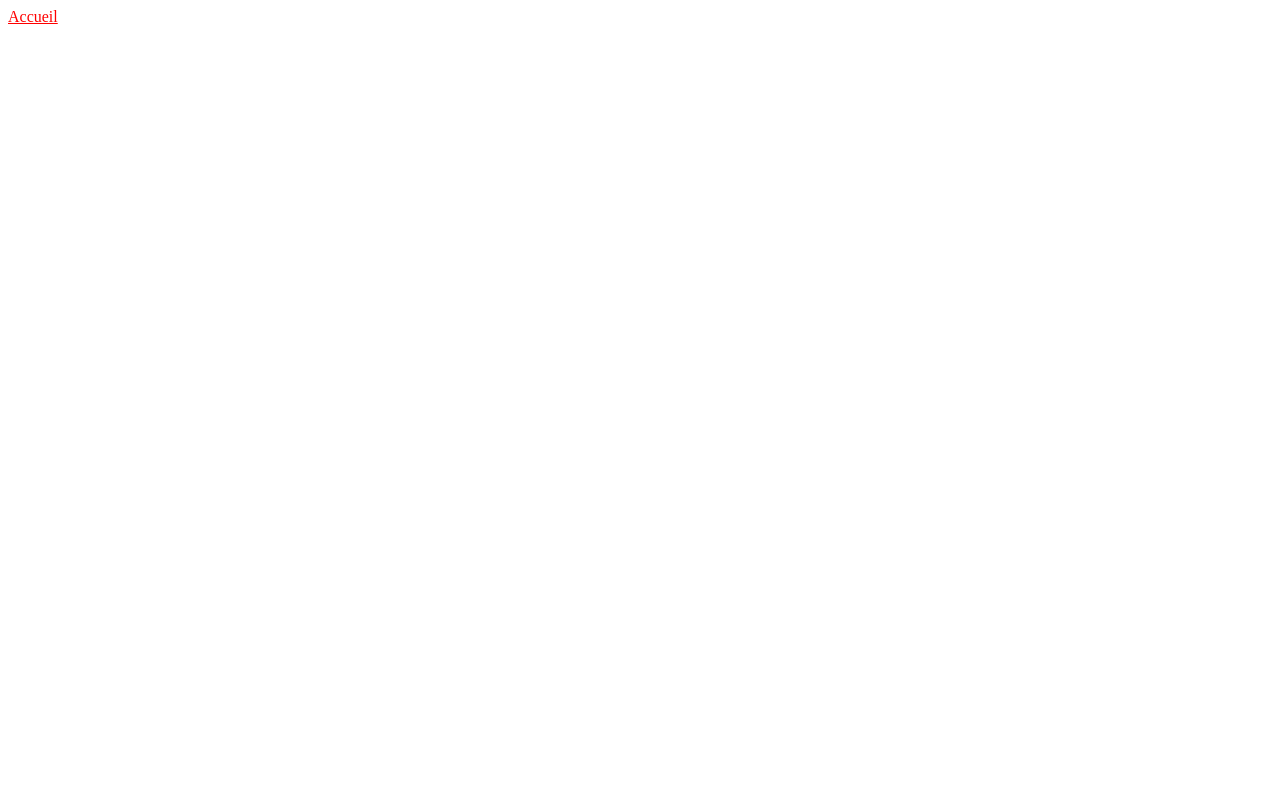
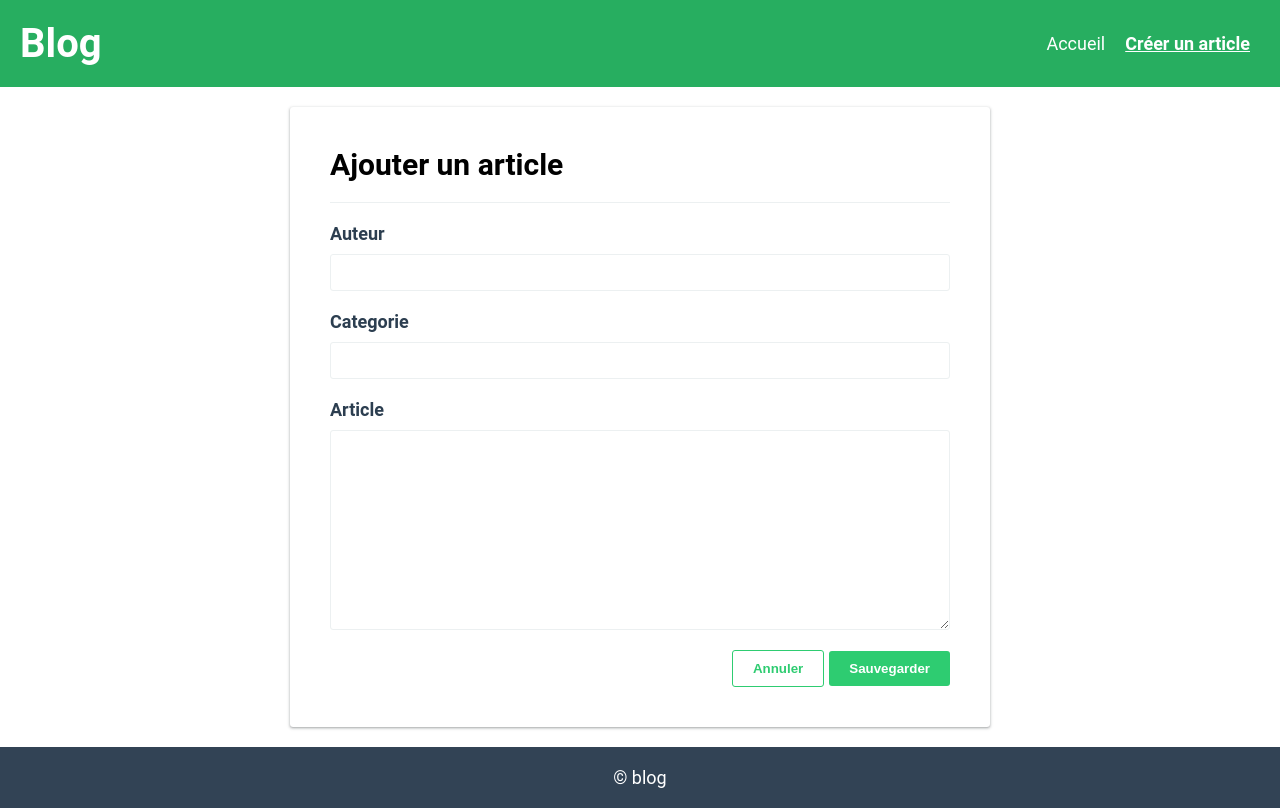
Before and after one commit to maryneminetto/dyma-js-p2-blog, a website built with webpack: page src/form/form.html in a window 1280 px wide. Built offline with nearby package versions, Linux system fonts and the light colour scheme; a web font is replaced by a local one.

Commit message:
End implantation global scss

```diff
--- /dev/null
+++ b/src/assets/styles/_base.scss
@@ -0,0 +1,44 @@
+:root {
+  font-size: 62.5%;
+}
+
+body {
+  font-size: 1.6rem;
+  color: var(--font-family);
+}
+
+h1,
+h2,
+h3,
+h4 {
+  margin-bottom: 2rem;
+}
+
+h1 {
+  font-size: 3.5rem;
+}
+
+h2 {
+  font-size: 3rem;
+}
+
+h3 {
+  font-size: 2.5rem;
+}
+
+h4 {
+  font-size: 2rem;
+}
+
+ul {
+  list-style: none;
+}
+
+img {
+  max-width: 100%;
+}
+
+a {
+  color: var(--text);
+  text-decoration: none;
+}
--- /dev/null
+++ b/src/assets/styles/_classes.scss
@@ -0,0 +1,28 @@
+.title {
+  &-underline {
+    padding-bottom: 2rem;
+    border-bottom: 1px solid var(--divider);
+  }
+}
+
+.btn {
+  border: 0;
+  border-radius: 3px;
+  padding: 1rem 2rem;
+  font-weight: 700;
+  cursor: pointer;
+  transition: box-shadow 0.2s;
+  &:hover {
+    box-shadow: var(--box-shadow);
+    transition: box-shadow 0.2s;
+  }
+  &-primary {
+    background: var(--primary);
+    color: white;
+  }
+  &-secondary {
+    border: 1px solid var(--primary);
+    background: white;
+    color: var(--primary);
+  }
+}
--- /dev/null
+++ b/src/assets/styles/_media-queries.scss
@@ -0,0 +1,27 @@
+/* Landscape phones and down */
+@mixin xs {
+  @media (max-width: 480px) {
+    @content;
+  }
+}
+
+/* Landscape phone to portrait tablet */
+@mixin sm {
+  @media (max-width: 767px) {
+    @content;
+  }
+}
+
+/* Portrait tablet to landscape and desktop */
+@mixin md {
+  @media (min-width: 768px) and (max-width: 979px) {
+    @content;
+  }
+}
+
+/* Large desktop */
+@mixin xl {
+  @media (min-width: 1200px) {
+    @content;
+  }
+}
--- /dev/null
+++ b/src/assets/styles/_variables.scss
@@ -0,0 +1,11 @@
+:root {
+  --primary: #2ecc71;
+  --dark: #27ae60;
+  --accent: #2c3e50;
+  --text: #333;
+  --divider: #ecf0f1;
+  --dark-grey: #324355;
+  --font-family: "Roboto", sans-serif;
+  --box-shadow: 0 1px 2px 0 rgba(60, 64, 67, 0.3),
+    0 1px 3px 1px rgba(60, 64, 67, 0.15);
+}
--- /dev/null
+++ b/src/assets/styles/reset.scss
@@ -0,0 +1,5 @@
+* {
+  margin: 0;
+  padding: 0;
+  box-sizing: border-box;
+}
--- /dev/null
+++ b/src/assets/styles/styles.scss
@@ -0,0 +1,61 @@
+@import "variables";
+@import "reset";
+@import "classes";
+@import "media-queries";
+@import "utils";
+@import "base";
+
+.container {
+  font-family: var(--font-family);
+  min-height: 100vh;
+  display: grid;
+  grid:
+    "header" auto
+    "content" 1fr
+    "footer" auto /
+    auto;
+}
+
+header {
+  grid-area: header;
+  background-color: var(--dark);
+  padding: 2rem;
+  display: flex;
+  flex-flow: row nowrap;
+  justify-content: space-between;
+  align-items: center;
+  a {
+    color: white;
+  }
+  .header-brand {
+    font-size: 4rem;
+    font-weight: 700;
+  }
+  ul {
+    display: flex;
+    li {
+      .header-nav {
+        font-size: 1.8rem;
+        padding: 0 10px;
+      }
+      .active {
+        font-weight: 700;
+        text-decoration: underline;
+      }
+    }
+  }
+}
+
+.content {
+  grid-area: content;
+  padding: 20px;
+}
+
+footer {
+  grid-area: footer;
+  padding: 2rem;
+  background: var(--dark-grey);
+  font-size: 1.8rem;
+  text-align: center;
+  color: white;
+}
--- a/src/form/form.html
+++ b/src/form/form.html
@@ -1,12 +1,52 @@
 <!DOCTYPE html>
 <html lang="fr">
-<head>
-    <meta charset="UTF-8">
-    <meta name="viewport" content="width=device-width, initial-scale=1.0">
+  <head>
+    <meta charset="UTF-8" />
+    <meta name="viewport" content="width=device-width, initial-scale=1.0" />
     <meta http-equiv="X-UA-Compatible" content="ie=edge" />
-    <title>Formulaire</title>
-</head>
-<body>
-   <a href="./index.html">Accueil</a>
-</body>
+    <title>Blog</title>
+    <link
+      href="https://fonts.googleapis.com/css?family=Muli:300,400,700&display=swap"
+      rel="stylesheet"
+    />
+  </head>
+  <body>
+    <div class="container">
+      <header>
+        <a class="header-brand" href="./index.html">Blog</a>
+        <ul>
+          <li>
+            <a href="./index.html" class="header-nav">Accueil</a>
+          </li>
+          <li>
+            <a href="./form.html" class="header-nav active"
+              >Créer un article</a
+            >
+          </li>
+        </ul>
+      </header>
+      <div class="content">
+        <form>
+          <h2 class="title-underline">Ajouter un article</h2>
+          <div class="form-group">
+            <label>Auteur</label>
+            <input type="text" name="author" />
+          </div>
+          <div class="form-group">
+            <label>Categorie</label>
+            <input type="text" name="category" />
+          </div>
+          <div class="form-group">
+            <label>Article</label>
+            <textarea name="content"></textarea>
+          </div>
+          <div class="form-btn-container">
+            <button class="btn btn-secondary">Annuler</button>
+            <button class="btn btn-primary">Sauvegarder</button>
+          </div>
+        </form>
+      </div>
+      <footer>© blog</footer>
+    </div>
+  </body>
 </html>
--- a/src/form/form.js
+++ b/src/form/form.js
@@ -1 +1,2 @@
+import "../assets/styles/styles.scss";
 import "./form.scss";
--- a/src/form/form.scss
+++ b/src/form/form.scss
@@ -1,3 +1,45 @@
-a {
-  color: red;
+.content {
+  display: flex;
+  justify-content: center;
+  align-items: center;
+  form {
+    width: 700px;
+    padding: 4rem;
+    box-shadow: var(--box-shadow);
+    border-radius: 3px;
+    display: flex;
+    flex-direction: column;
+    .form-group {
+      margin-bottom: 2rem;
+      display: flex;
+      flex-direction: column;
+      label {
+        font-size: 1.8rem;
+        color: var(--accent);
+        font-weight: 700;
+        margin-bottom: 1rem;
+      }
+      input,
+      textarea {
+        border: 1px solid var(--divider);
+        padding: 1rem;
+        outline: 0;
+        border-radius: 3px;
+        &:focus {
+          border-color: var(--accent);
+        }
+      }
+      textarea {
+        min-height: 20rem;
+      }
+    }
+    .form-btn-container {
+      display: flex;
+      justify-content: flex-end;
+      align-items: center;
+      .btn {
+        margin-left: 0.5rem;
+      }
+    }
+  }
 }
--- a/src/index.js
+++ b/src/index.js
@@ -1 +1,2 @@
-import "./style.scss";
+import "./assets/styles/styles.scss";
+import "./index.scss"
--- a/src/style.scss
+++ /dev/null
@@ -1,3 +0,0 @@
-a {
-  color: orange;
-}
```
Also changed, not shown: src/index.html (+18 -3 lines), src/assets/styles/utils.scss (added), src/index.scss (added).
